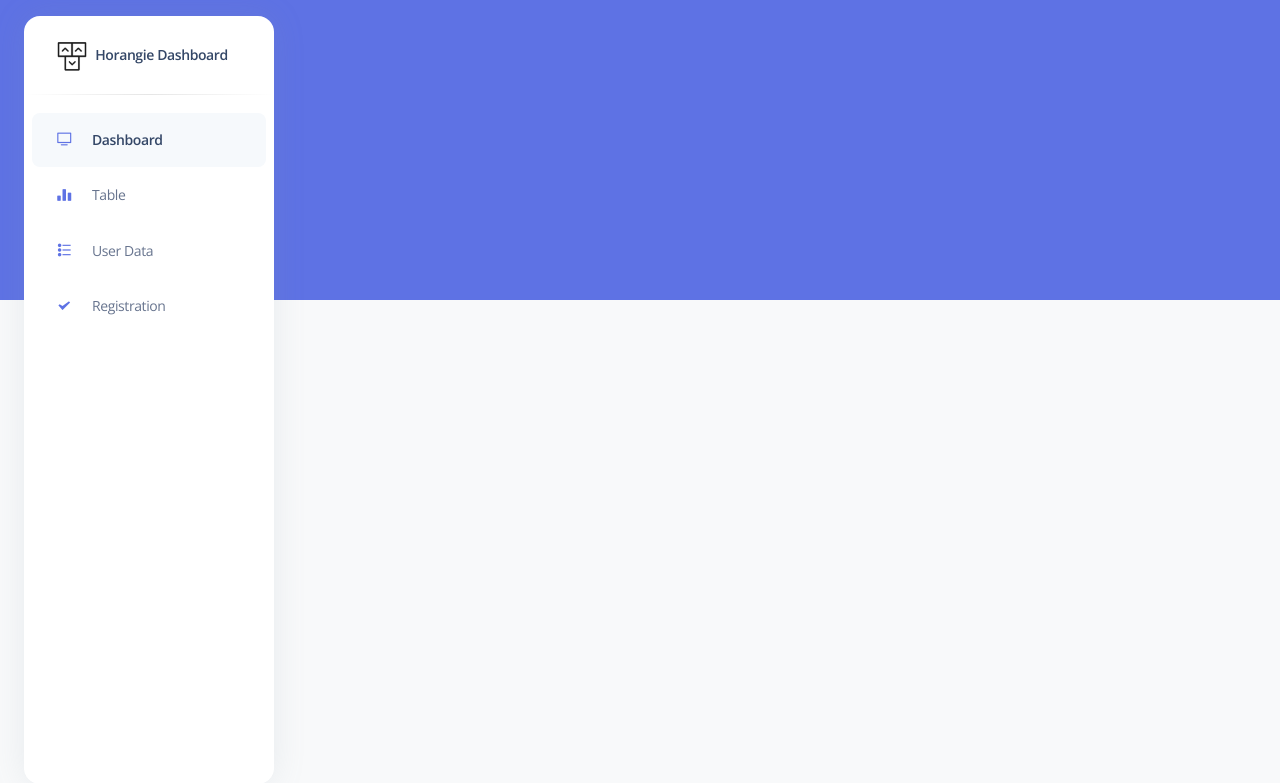
After one commit to enolbesar/Horangie, a PHP site: page /pages/Template/index.php in a window 1280 px wide. The commit adds this page. Shown: the top 783 px of the page. Run offline with PHP 8.4, Linux system fonts and the light colour scheme; some libraries are stand-ins or nearby versions.

Commit message:
Mengganti navside menggunakan template

```diff
--- /dev/null
+++ b/monitoring/pages/Template/index.php
@@ -0,0 +1,46 @@
+<!DOCTYPE html>
+<html lang="en">
+
+<head>
+    <meta charset="utf-8" />
+    <meta name="viewport" content="width=device-width, initial-scale=1, shrink-to-fit=no">
+    <link rel="apple-touch-icon" sizes="76x76" href="../../assets/img/apple-icon.png">
+    <link rel="icon" type="image/png" href="../../assets/img/favicon.png">
+    <title>
+        Horangie Dashboard
+    </title>
+    <!--     Fonts and icons     -->
+    <link href="https://fonts.googleapis.com/css?family=Open+Sans:300,400,600,700" rel="stylesheet" />
+    <!-- Nucleo Icons -->
+    <link href="../../assets/css/nucleo-icons.css" rel="stylesheet" />
+    <link href="../../assets/css/nucleo-svg.css" rel="stylesheet" />
+    <link rel="stylesheet" href="css/style.css">
+    <!-- Font Awesome Icons -->
+    <script src="https://kit.fontawesome.com/0eea203261.js" crossorigin="anonymous"></script>
+    <script src="https://cdn.jsdelivr.net/npm/chart.js"></script>
+    <script src="https://ajax.googleapis.com/ajax/libs/jquery/3.5.1/jquery.min.js"></script>
+
+    <!-- <script src="../js/handleOnOff.js"></script> -->
+    <script src="../../js/threshold.js"></script>
+    <script src="../../js/cekdata.js"></script>
+    <script src="../../js/handleStatus.js"></script>
+    <link href="../../assets/css/nucleo-svg.css" rel="stylesheet" />
+    <!-- CSS Files -->
+    <link id="pagestyle" href="../../assets/css/argon-dashboard.css?v=2.0.4" rel="stylesheet" />
+</head>
+
+<body class="g-sidenav-show bg-gray-100">
+    <?php include('nav.php'); ?>
+
+    <main class="main-content position-relative border-radius-lg ">
+
+    </main>
+
+    <!-- Github buttons -->
+    <script async defer src="https://buttons.github.io/buttons.js"></script>
+    <!-- Control Center for Soft Dashboard: parallax effects, scripts for the example pages etc -->
+    <script src="../../assets/js/argon-dashboard.min.js?v=2.0.4"></script>
+
+</body>
+
+</html>
--- /dev/null
+++ b/monitoring/pages/Template/nav.php
@@ -0,0 +1,54 @@
+
+<div class="min-height-300 bg-primary position-absolute w-100"></div>
+<aside
+    class="sidenav bg-white navbar navbar-vertical navbar-expand-xs border-0 border-radius-xl my-3 fixed-start ms-4 "
+    id="sidenav-main">
+    <div class="sidenav-header">
+        <i class="fas fa-times p-3 cursor-pointer text-secondary opacity-5 position-absolute end-0 top-0 d-none d-xl-none"
+            aria-hidden="true" id="iconSidenav"></i>
+        <a class="navbar-brand m-0" href=" https://demos.creative-tim.com/argon-dashboard/pages/dashboard.html "
+            target="_blank">
+            <img src="../assets/img/logo-ct-dark.png" class="navbar-brand-img h-100" alt="main_logo">
+            <span class="ms-1 font-weight-bold">Horangie Dashboard</span>
+        </a>
+    </div>
+    <hr class="horizontal dark mt-0">
+    <div class="collapse navbar-collapse  w-auto " id="sidenav-collapse-main">
+        <ul class="navbar-nav">
+            <li class="nav-item">
+                <a class="nav-link active" href="../pages/dashboard.php">
+                    <div
+                        class="icon icon-shape icon-sm border-radius-md text-center me-2 d-flex align-items-center justify-content-center">
+                        <i class="ni ni-tv-2 text-primary text-sm opacity-10"></i>
+                    </div>
+                    <span class="nav-link-text ms-1">Dashboard</span>
+                </a>
+            </li>
+            <li class="nav-item">
+        <a class="nav-link" href="../pages/tables.php">
+        <div
+            class="icon icon-shape icon-sm border-radius-md text-center me-2 d-flex align-items-center justify-content-center">
+            <i class="ni ni-chart-bar-32 text-primary text-sm opacity-10"></i>
+        </div>
+        <span class="nav-link-text ms-1">Table</span>
+        </a>
+    </li>
+            <li class="nav-item">
+                <a class="nav-link " href="../pages/userData.php">
+                    <div
+                        class="icon icon-shape icon-sm border-radius-md text-center me-2 d-flex align-items-center justify-content-center">
+                        <i class="ni ni-bullet-list-67 text-primary text-sm opacity-10"></i>
+                    </div>
+                    <span class="nav-link-text ms-1">User Data</span>
+                </a>
+            </li>
+            <li class="nav-item">
+        <a class="nav-link" href="../pages/registration.php">
+        <div class="icon icon-shape icon-sm border-radius-md text-center me-2 d-flex align-items-center justify-content-center">
+            <i class="ni ni-check-bold text-primary text-sm opacity-10"></i>
+        </div>
+        <span class="nav-link-text ms-1">Registration</span>
+        </a>
+    </li>
+    </div>
+</aside>
```
Also changed, not shown: monitoring/pages/dashboard.php (+2 -53 lines).
